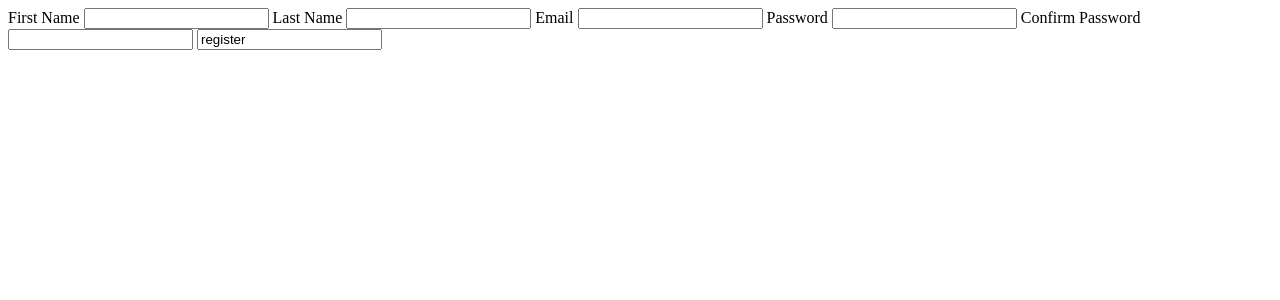
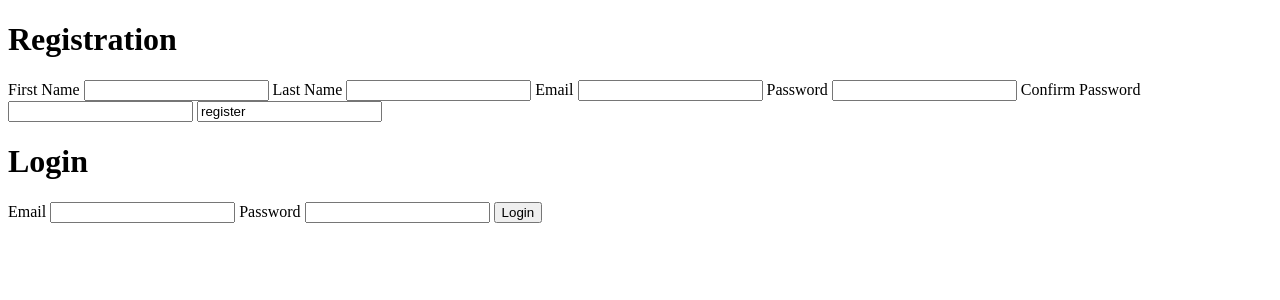
Before and after one commit to aileapatrinely/PHPLoginReg, a PHP site: page / in a window 1280 px wide. Shown: the top 300 px of the page. Run offline with PHP 8.4, Linux system fonts and the light colour scheme.

Commit message:
displays errors on index.php and creates login form on index.php

```diff
--- a/index.php
+++ b/index.php
@@ -8,8 +8,15 @@
     <title>Login/Registration</title>
 </head>
 <body>
-<!-- probably php for showing login or reg form -->
-<?php if(!empty($_SESSION['errors'])){}?>
+<!-- div for Registration -->
+    <div>
+        <h1>Registration</h1>
+<?php if(isset($_SESSION['reg_errors'])){
+    foreach($_SESSION['reg_errrors'] as $error){?>
+    <p><?=$error?></p>
+<?php
+    }
+}?>
         <form action="process.php" method="post">
             <label for="first_name">First Name</label>
             <input id="first_name" type="text" name="first_name">
@@ -23,5 +30,22 @@
             <input id="c_password" type="text" name="c_password">
             <input id="submit" value="register">
         </form>
+    </div>
+<!-- div for Login -->
+    <div>
+        <h1>Login</h1>
+<?php if(isset($_SESSION['login_errors'])){
+    foreach($_SESSION['login_errors'] as $error){?>
+        <p><?=$error?></p>
+<?php
+    }
+}   ?>
+        <form action="process.php" method="post">
+            <label for="email">Email</label>
+            <input id="email" type="text" name='email'>
+            <label for="password">Password</label>
+            <input id="password" type="text" name="password">
+            <input type="submit" value="Login">
+        </form>
 </body>
 </html>
```
Lines whose indentation alone changed are shown as unchanged.
